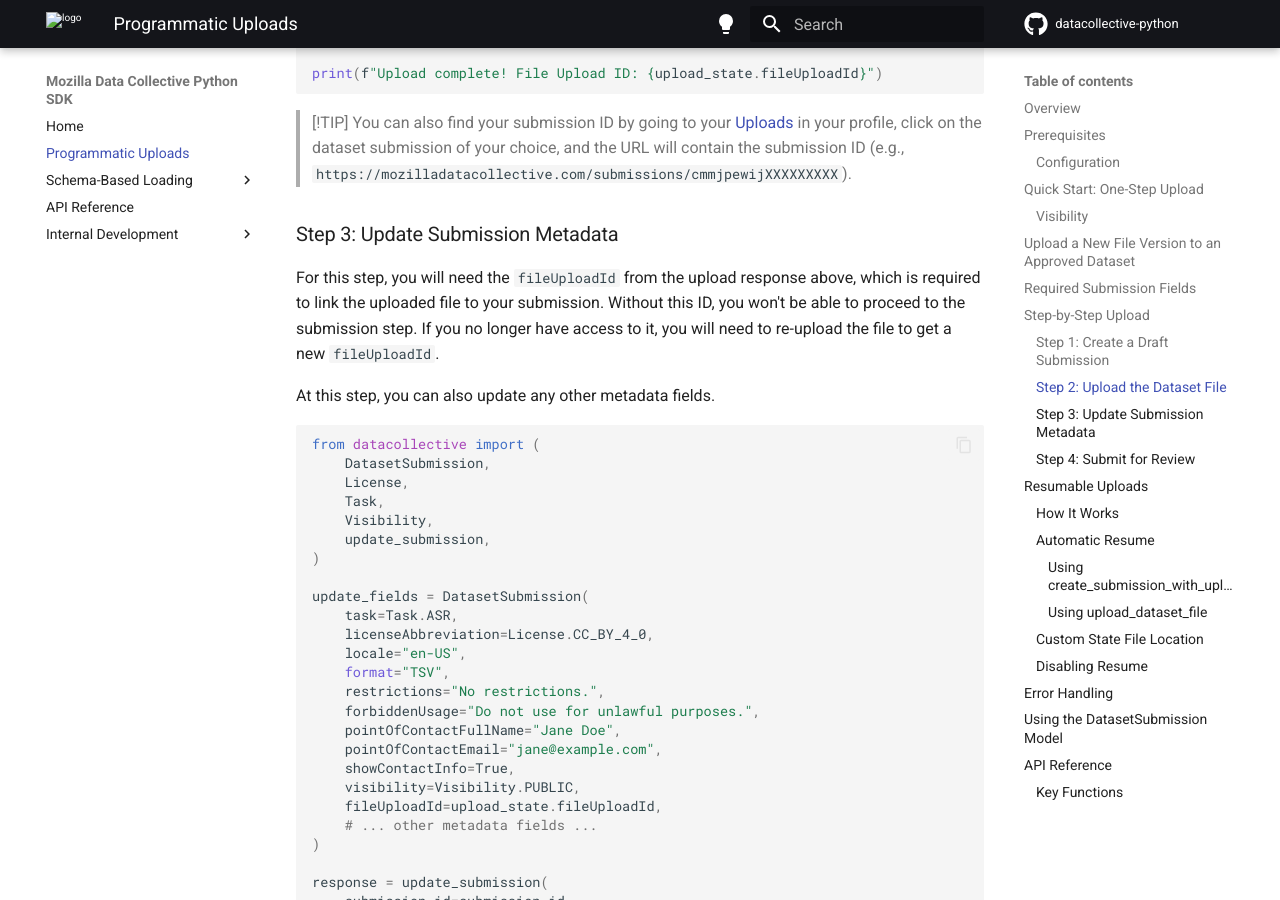
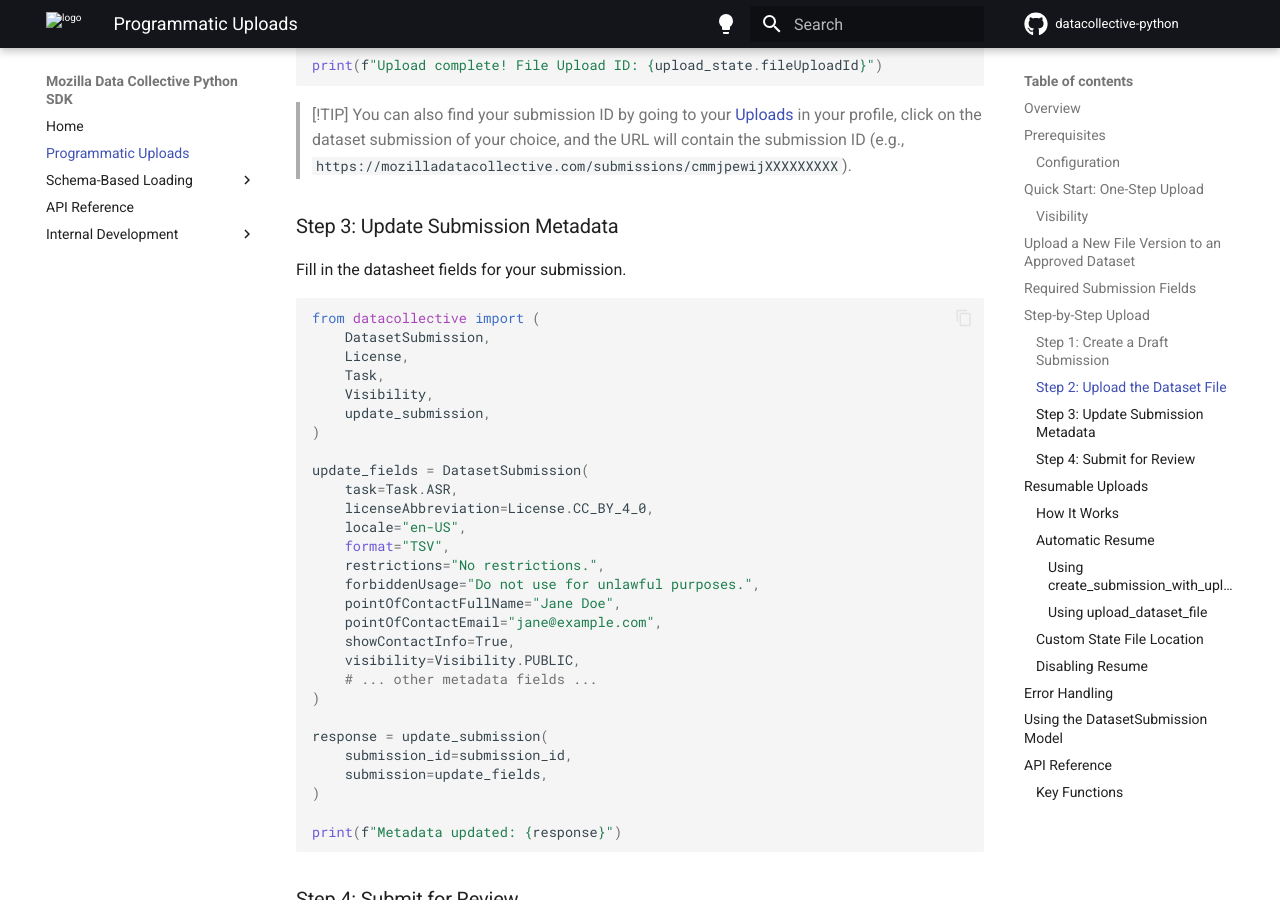
Before and after one commit to Mozilla-Data-Collective/datacollective-python, an MkDocs documentation site: the page built from docs/upload.md, in a window 1280 px wide and 900 px high, scrolled down 4686 px. Built offline with MkDocs 1.6.1 and Material for MkDocs 9.7.7, drawn with Linux system fonts in a browser that asks for light colours; comment, search, counter and statistics services are not loaded; some of the changed text lies outside the part shown.

Commit message:
Update docs

````diff
--- a/docs/upload.md
+++ b/docs/upload.md
@@ -148,9 +148,8 @@
 - `showContactInfo`
 - `visibility`
 - `agreeToSubmit=True`
-- `fileUploadId`
 
-The `fileUploadId` is only available after a successful file upload and is required to link the uploaded archive to the submission.
+A completed file upload must also be attached to the submission before it can be submitted for review. The uploaded archive is linked to the submission automatically when the multipart upload completes (the upload is started with the submission's ID).
 
 ## Step-by-Step Upload
 
@@ -198,9 +197,7 @@
 
 ### Step 3: Update Submission Metadata
 
-For this step, you will need the `fileUploadId` from the upload response above, which is required to link the uploaded file to your submission. Without this ID, you won't be able to proceed to the submission step. If you no longer have access to it, you will need to re-upload the file to get a new `fileUploadId`.
-
-At this step, you can also update any other metadata fields.
+Fill in the datasheet fields for your submission.
 
 ```python
 from datacollective import (
@@ -222,7 +219,6 @@
     pointOfContactEmail="jane@example.com",
     showContactInfo=True,
     visibility=Visibility.PUBLIC,
-    fileUploadId=upload_state.fileUploadId,
     # ... other metadata fields ...
 )
 
````
